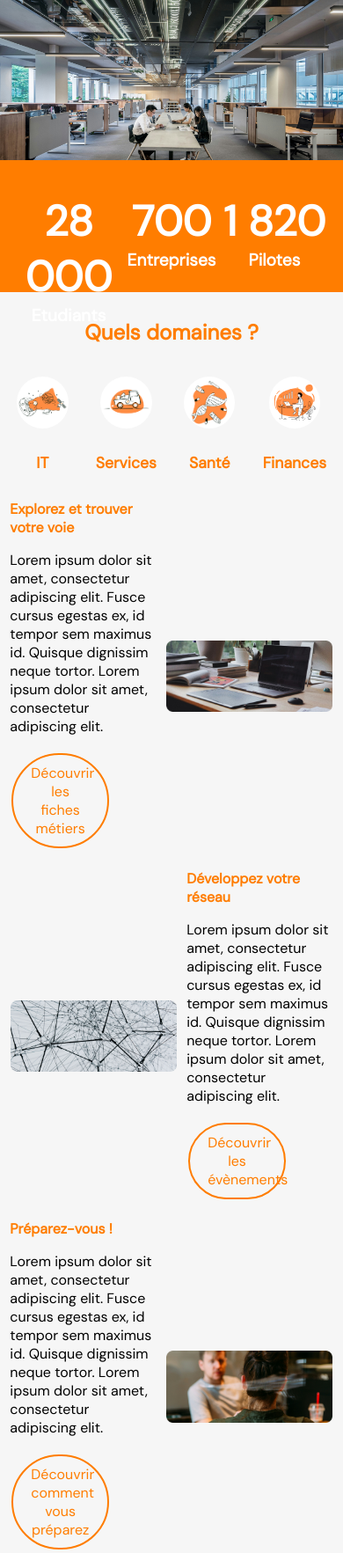
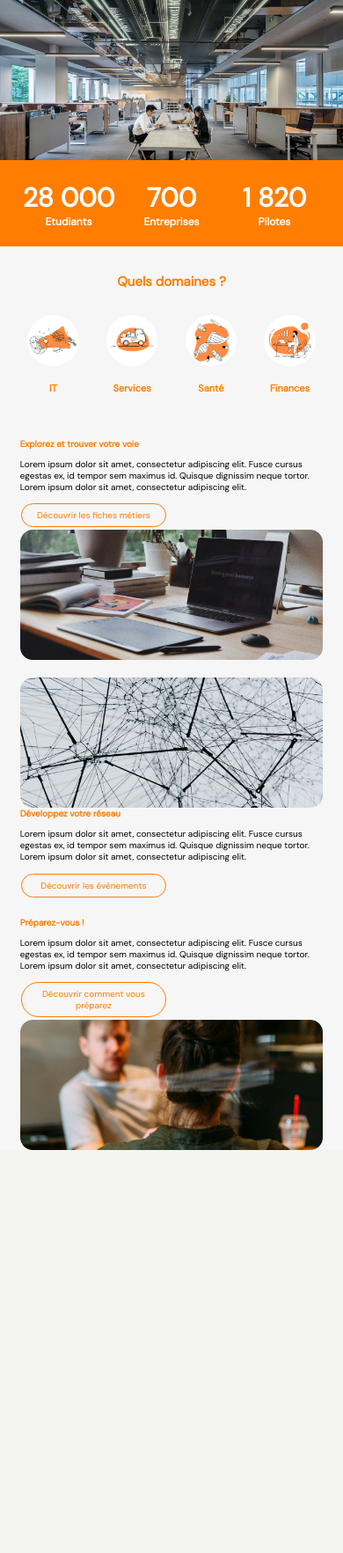
Before and after one commit to RobinNoiret/CESI_CPIA2_WEB-MERGE_WEBSITE, a PHP site: page / in a window 390 px wide. Shown: the whole page at 88% size. After the commit the page ends 1307 px from the top, so only its background shows below. Run offline with PHP 8.4, Linux system fonts and the light colour scheme.

Commit message:
responsive mis en place et remplacement de px par rem ou em

```diff
--- a/MERGE_WEB_APP/Views/CSS/header.css
+++ b/MERGE_WEB_APP/Views/CSS/header.css
@@ -35,7 +35,7 @@
     height: 1.56rem;
 }
 
-.nav-links {
+.nav-links-small, .nav-link-big{
     display: inline-flex;
     align-items: center;        /* Center in heigh*/
     text-align: center;         /* Center in width*/
--- a/MERGE_WEB_APP/Views/CSS/homePage.css
+++ b/MERGE_WEB_APP/Views/CSS/homePage.css
@@ -75,6 +75,7 @@
 
 .landing-domains h2 {
     font-size: 1.5rem;
+    color: var(--orange-action);
 }
 
 .domains {
--- a/MERGE_WEB_APP/Views/tpl/header.tpl
+++ b/MERGE_WEB_APP/Views/tpl/header.tpl
@@ -7,7 +7,7 @@
             <img id="nav-logo" class="nav-logo" src="Views/Assets/logo avec texte.png">
         </a>
 
-        <ul class="nav-links">
+        <ul {if $user eq 'none'}class="nav-links-small"{else}class="nav-links-big"{/if}>
                         <li><a href="{$source}">Accueil</a></li>
                         <li><a href="#.html">Trouver un stage</a></li>
                         <li><a href="#.html">Trouver une entreprise</a></li>
--- a/SITE/CSS/style.css
+++ b/SITE/CSS/style.css
@@ -72,7 +75,7 @@
 {
 
     background-color: var(--blanc-fixe);
-    border-width: 2px;
+    border-width: 0.18rem;
     border-style: solid;
 
     border-color: var(--orange-action);
@@ -81,13 +84,13 @@
     border-radius: 50em;
 
     color: var(--orange-action);
-    padding: 10px 20px;
+    padding: 0.6rem 1.25rem;
     width: 40%;
     text-align: center;
     text-decoration: none;
     display: inline-block;
-    font-size: 16px;
-    margin: 4px 2px;
+    font-size: 1rem;
+    margin: 0.25rem 0.125rem;
     transition: transform 0.3s ease-in-out;
 }
 
@@ -190,7 +193,7 @@
     --block-translate-r: -50%; /*=-(stat-block-top)+20%*/
 
     width: 100%;
-    height: 150px;
+    height: 10rem;
 
     color: white;
 
@@ -310,6 +314,10 @@
 
 .articles-text h4 { /*Ok*/
     margin: 0;
+}
+
+.landing-articles .CTA_secondaire{
+    font-size: 1rem;
 }
 
 
@@ -519,14 +527,76 @@
 
 /* Style du texte de copyright */
 .footer-text { /*Ok*/
-    font-size: 14px;
-    margin-top: 20px;
+    font-size: 0.9rem;
+    margin-top: 1.25rem;
     color: #777;
     margin-bottom: 0;
     font-style: italic;
 }
 
 .logo img { /*Ok*/
-    width: 150px;
+    width: 8rem;
     height: auto;
 }
+
+
+
+
+
+
+@media screen and (max-width: 768px)
+{
+    /*________ homePage __________*/
+    :root {
+        font-size: 14px;
+    }
+
+    .landing-articles{
+        --article-padding-left: 3%;
+        --article-padding-right: 3%;
+    }
+
+    .articles-pict_right, .articles-pict_left { /*Ok*/
+        display: block;
+        padding-left: var(--article-padding-left);
+        padding-right: var(--article-padding-right);
+    }
+
+    .articles-text { /*Ok*/
+        /* display: flex;
+        flex-direction: column; */
+        width: calc(100%-(
+            var(--article-padding-right)
+            +var(--article-padding-left)));
+    }
+
+    .article-picture { /*Ok*/
+        width: 94%;
+        height: auto;
+        display: block;
+        margin: auto;
+    }
+
+    .footer-list{
+        display: block;
+    }
+}
+
+
+
+/*____Max-width = 480px____*/
+
+@media screen and (max-width: 480px)
+{
+    /*________ homePage __________*/
+    :root {
+        font-size: 10px;
+    }
+
+    .nav-links{
+        display: none;
+        gap: 0rem;
+        margin: 0;
+        padding: 0;
+    }
+}
```
Also changed, not shown: other parts of SITE/CSS/style.css (+20 -16 lines), MERGE_WEB_APP/Views/CSS/footer.css (+8 -8 lines), MERGE_WEB_APP/Views/CSS/main.css (+17 -17 lines), MERGE_WEB_APP/Views/CSS/responsive.css (+53 -3 lines).
